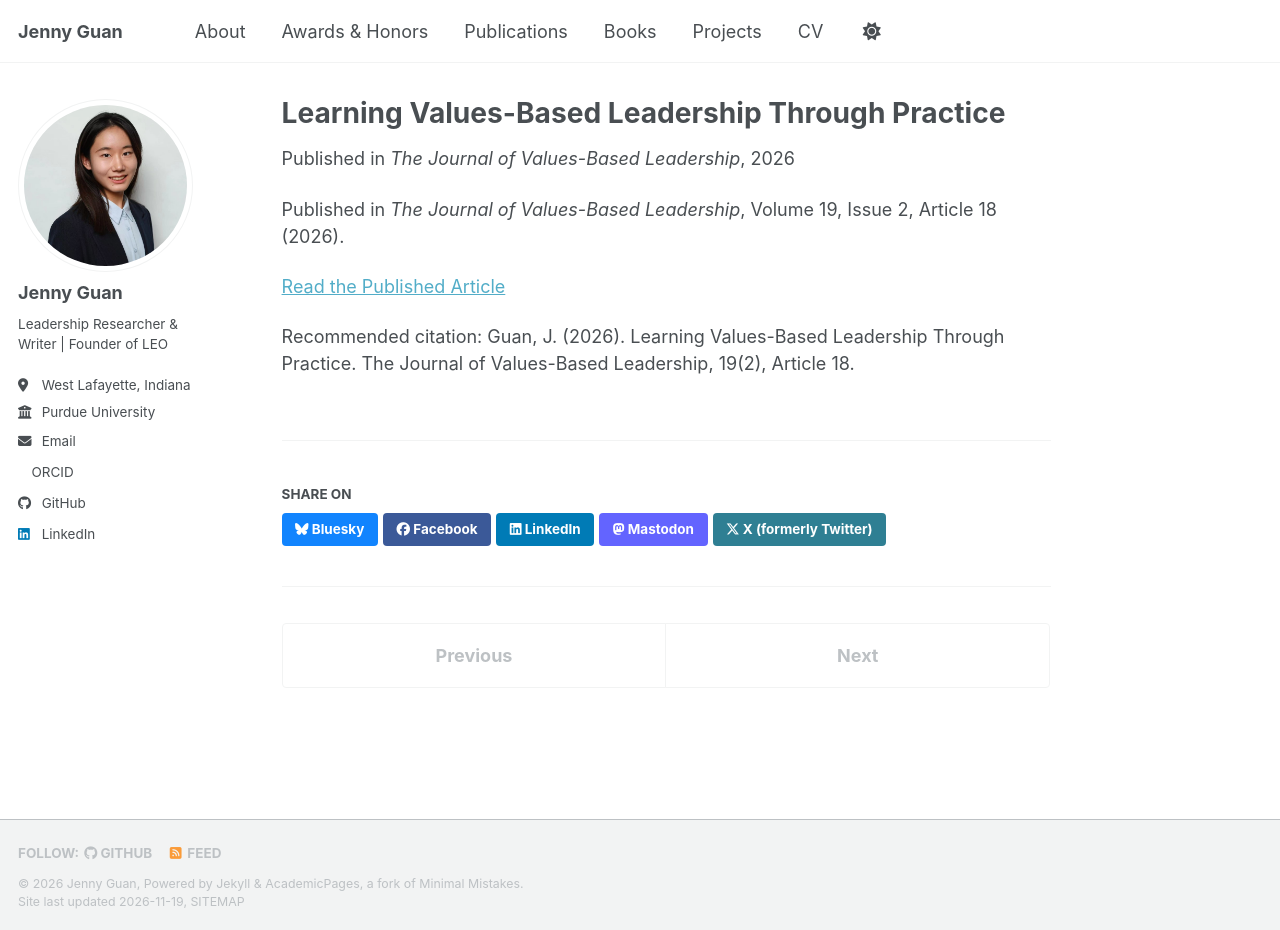
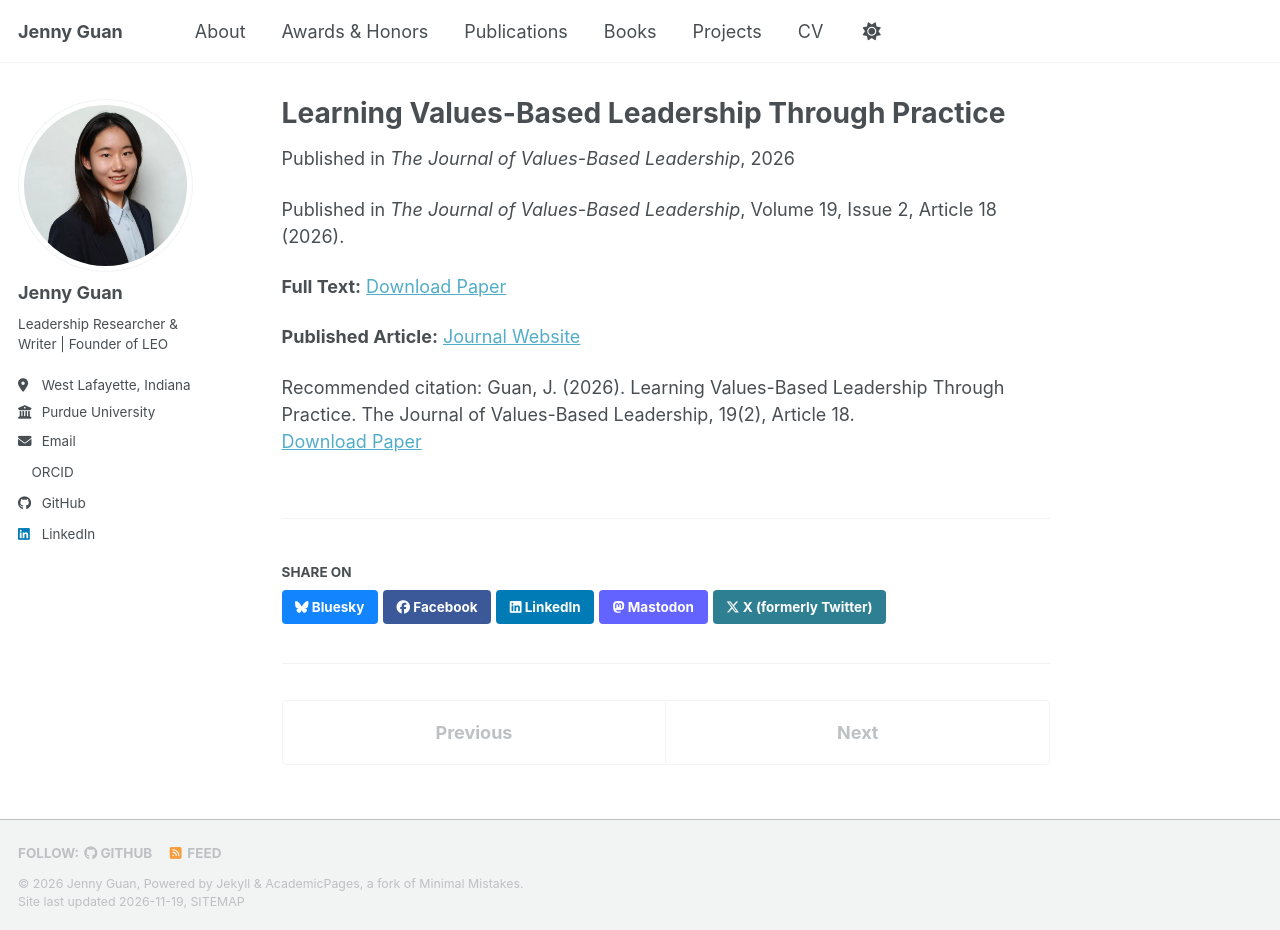
Before and after one commit to JennyGuan101/JennyGuan101.github.io, a Jekyll site: the page built from _publications/2026-values-based-leadership.md, in a window 1280 px wide and 930 px high. Built offline with Jekyll 4.4.1, drawn with Linux system fonts in a browser that asks for light colours; a script bundle is joined from its source files by our own code; a style sheet for code colours, icons or effects is not loaded.

Commit message:
Update 2026-values-based-leadership.md

```diff
--- a/_publications/2026-values-based-leadership.md
+++ b/_publications/2026-values-based-leadership.md
@@ -2,6 +2,7 @@
 title: "Learning Values-Based Leadership Through Practice"
 collection: publications
 display_order: 2
+paperurl: "https://jennyguan101.github.io/files/Guan_Learning_Values_Based_Leadership.pdf"
 category: manuscripts
 permalink: /publication/learning-values-based-leadership/
 date: 2026-07-06
@@ -11,4 +12,6 @@ citation: "Guan, J. (2026). Learning Values-Based Leadership Through Practice. T
 
 Published in *The Journal of Values-Based Leadership*, Volume 19, Issue 2, Article 18 (2026).
 
-[Read the Published Article](https://doi.org/10.22543/1948-0733.1639)
+**Full Text:** [Download Paper](/files/Guan_Learning_Values_Based_Leadership.pdf)
+
+**Published Article:** [Journal Website](https://doi.org/10.22543/1948-0733.1639)
```
